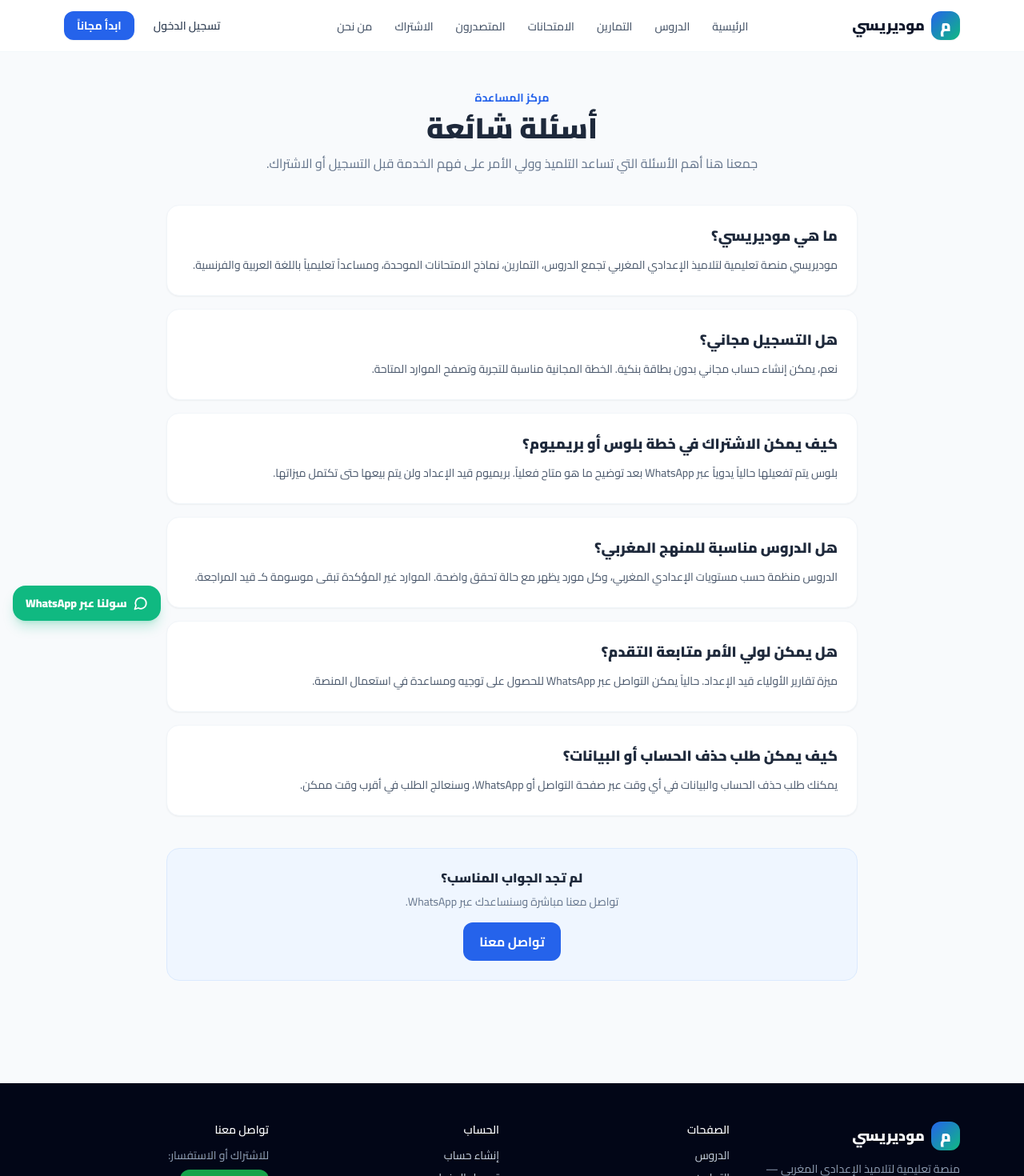
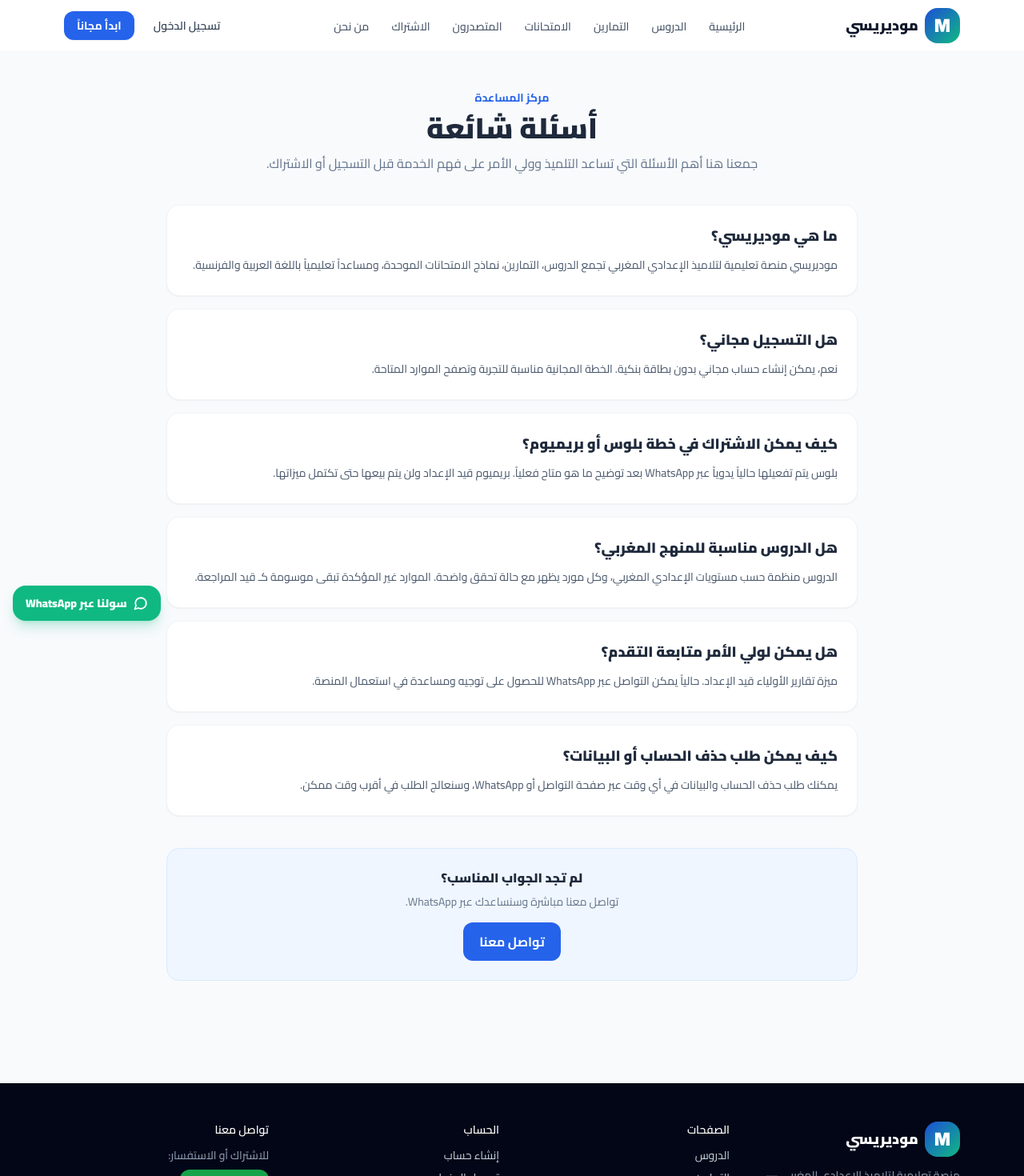
Before and after one commit to anir1977/modarisi, a Next.js app: page /faq in a window 1280 px wide. Shown: the top 1470 px of the page at 80% size. Built offline with nearby package versions, Linux system fonts and the light colour scheme.

Commit message:
Use M monogram logo

```diff
--- a/app/icon.tsx
+++ b/app/icon.tsx
@@ -22,7 +22,7 @@ export default async function Icon() {
           position: "relative",
         }}
       >
-        م
+        M
         <div
           style={{
             position: "absolute",
--- a/components/Footer.tsx
+++ b/components/Footer.tsx
@@ -9,8 +9,8 @@ export default function Footer() {
           {/* Brand */}
           <div className="md:col-span-1">
             <Link href="/" className="flex items-center gap-2 text-white font-black text-lg mb-3">
-              <span className="w-9 h-9 rounded-xl bg-gradient-to-br from-blue-600 to-emerald-500 text-white flex items-center justify-center text-xl font-black">
-                م
+              <span className="flex h-11 w-11 items-center justify-center rounded-2xl bg-gradient-to-br from-blue-700 to-emerald-500 text-2xl font-black text-white">
+                M
               </span>
               <span>موديريسي</span>
             </Link>
--- a/components/Navbar.tsx
+++ b/components/Navbar.tsx
@@ -35,8 +35,8 @@ export default function Navbar() {
       <nav className="max-w-6xl mx-auto px-4 h-16 flex items-center justify-between">
         {/* Logo */}
         <Link href="/" className="flex items-center gap-2 font-black text-lg text-slate-900">
-          <span className="w-9 h-9 rounded-xl flex items-center justify-center shadow-sm bg-gradient-to-br from-blue-600 to-emerald-500 text-white text-xl font-black">
-            م
+          <span className="flex h-11 w-11 items-center justify-center rounded-2xl bg-gradient-to-br from-blue-700 to-emerald-500 text-2xl font-black text-white shadow-sm">
+            M
           </span>
           <span>موديريسي</span>
         </Link>
```
